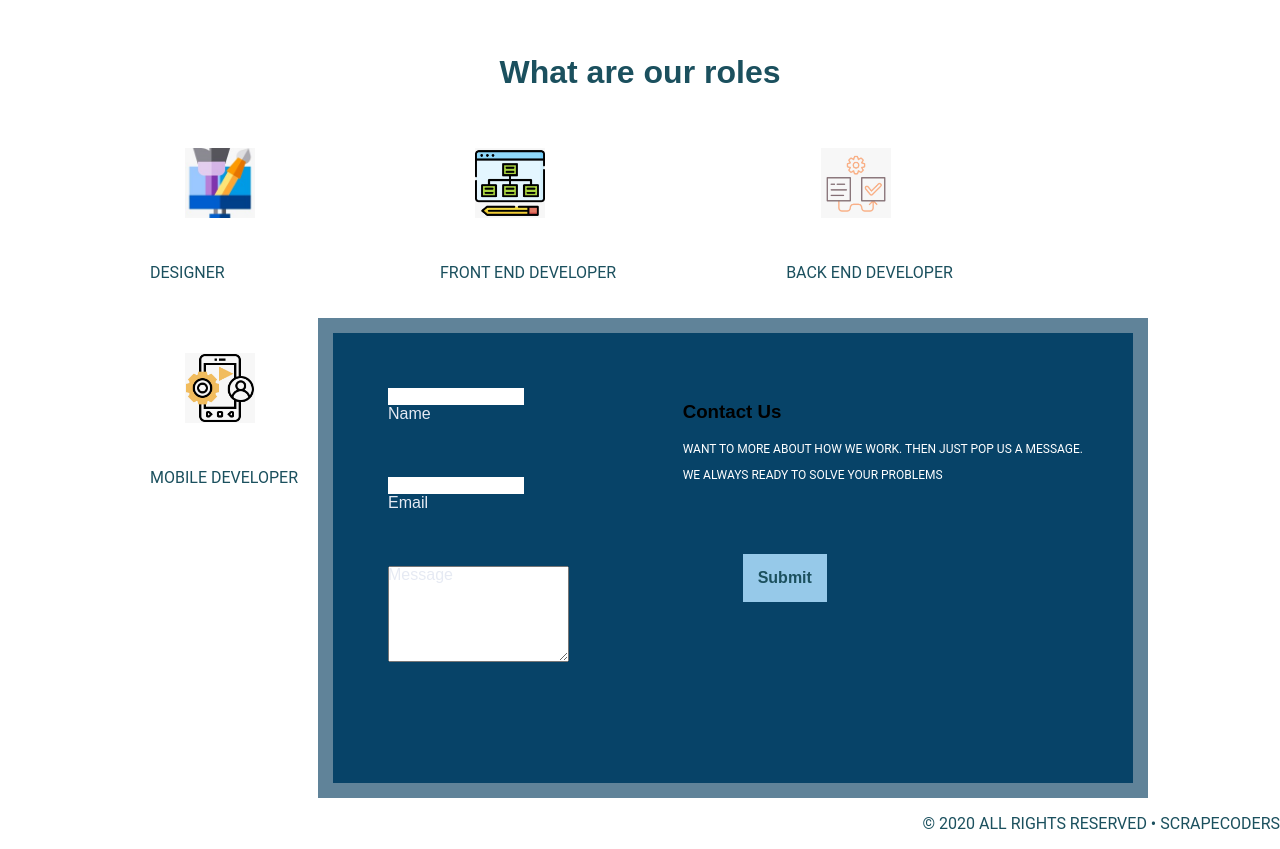
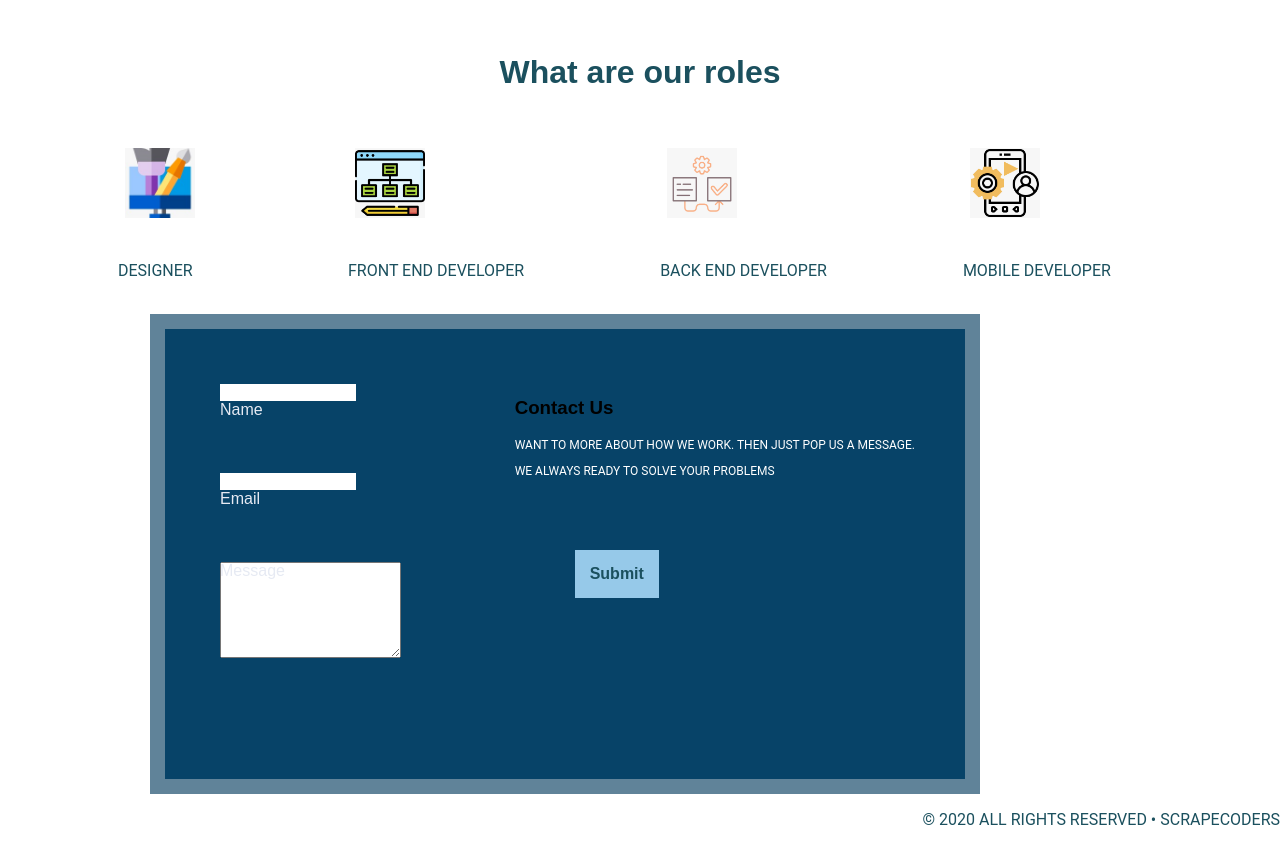
Before and after one commit to shanicegygenaar/scrapeCoders, a React (Create React App) app: page /FindOutMore in a window 1280 px wide. Shown: the part 2780-3629 px from the top of the page. Built offline with nearby package versions, Linux system fonts and the light colour scheme.

Commit message:
Update ContactUs.css

```diff
--- a/src/components/pages/ContactUs.css
+++ b/src/components/pages/ContactUs.css
@@ -1,7 +1,7 @@
 .images11  {
     width: 70px;
     height: 70px;
-    margin-left:150px;
+    margin-left:90px;
 }
 
 .column2  {
@@ -9,8 +9,8 @@
     padding:15px;
 }
 .column2 p{
-    padding:5px;
-    margin-left: 130px;
+    padding:3px;
+    margin-left: 100px;
     font-family:Roboto;
 }
 .contact {
@@ -21,7 +21,7 @@
     width:700px;
     height:350px;
     padding:50px;
-    margin-left:250px;
+    margin-left:150px;
 
 }
 .contact p {
```
